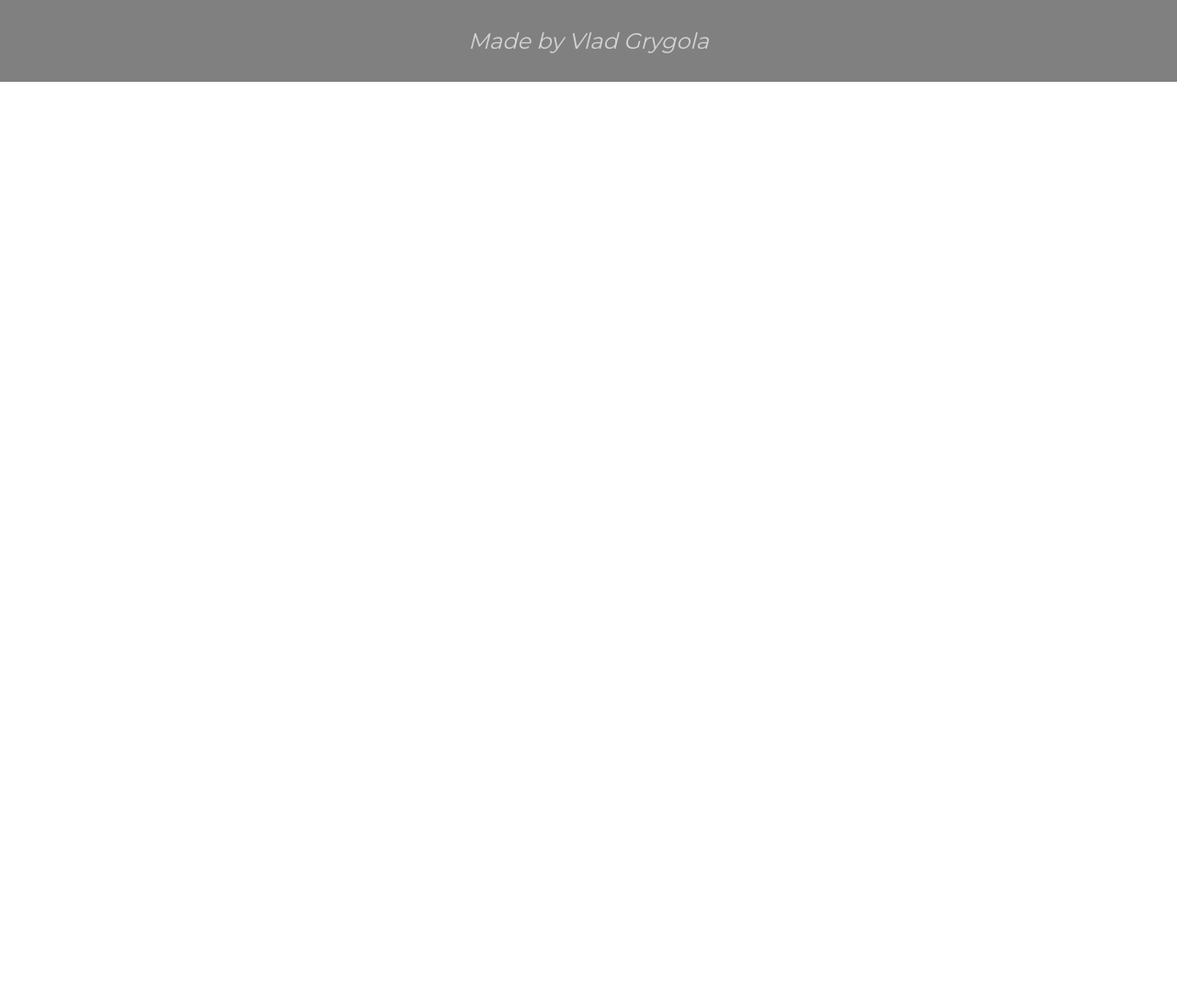
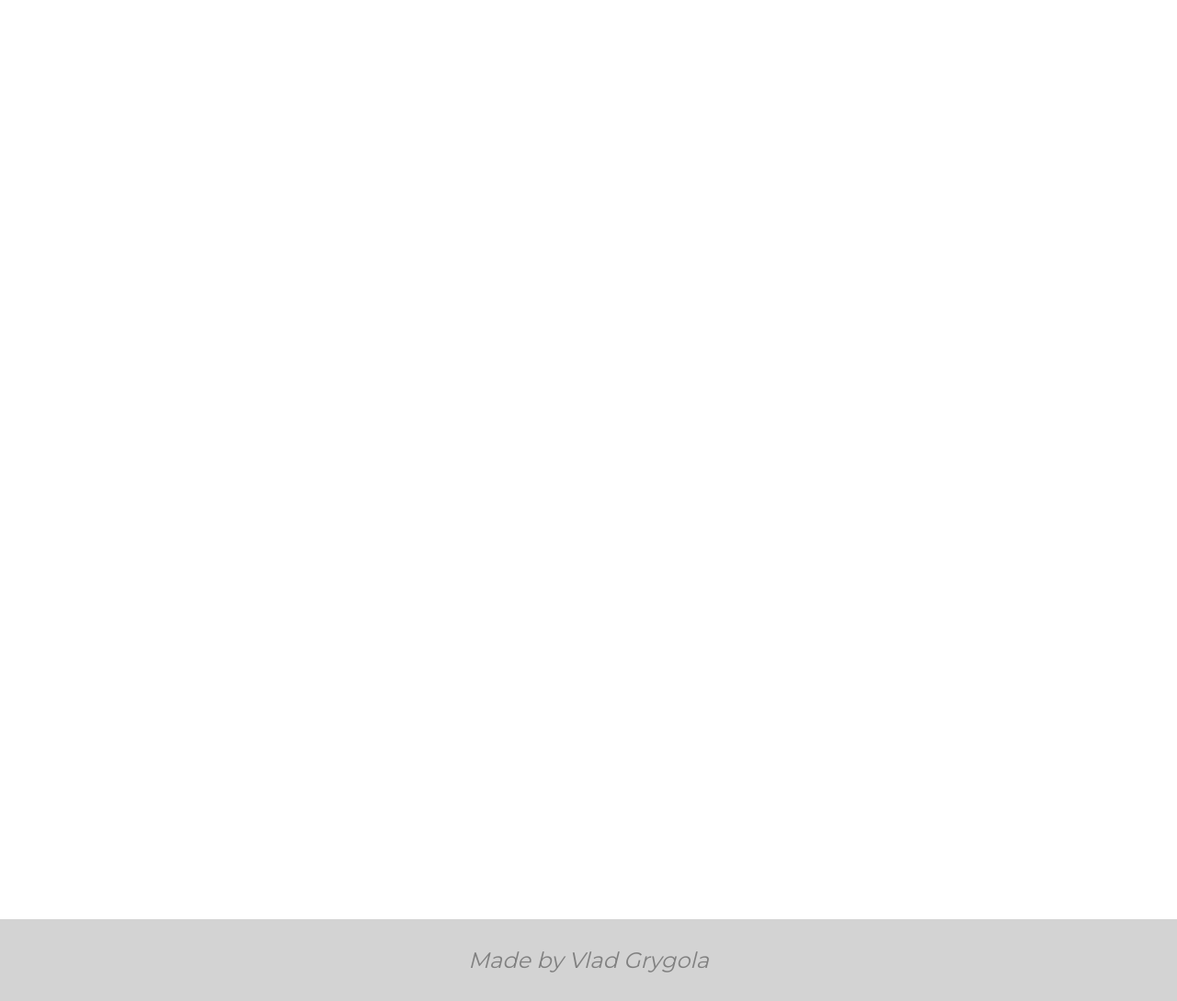
Before and after one commit to VladGrygola/students, a PHP site: page / in a window 1280 px wide. Shown: the whole page at 92% size. Before the commit the page ends 89 px from the top, so only its background shows below. Run offline with PHP 8.4, Linux system fonts and the light colour scheme.

Commit message:
Add 'back' and 'content' blocks
'Back' is background for the 'content'

```diff
--- a/html/localhost/www/css/main.css
+++ b/html/localhost/www/css/main.css
@@ -10,7 +10,19 @@ footer {
 
     font-size: 0.75em;
     font-style: italic;
-    color: lightgray;
+    color: gray;
 
-    background-color: gray;
+    background-color: lightgray;
 }
+#back {
+    width: 100%;
+    position: relative;
+    background-color: white;
+}
+#content {
+    width: 960px;
+	height:  1000px;
+    margin: 0 auto;
+
+    background-color: white;
+}
--- a/html/localhost/www/index.php
+++ b/html/localhost/www/index.php
@@ -7,6 +7,10 @@
     <link rel="stylesheet" type="text/css" href="css/main.css" />
 </head>
 <body>
+    <div id = "back">
+        <div id = "content">
+        </div>
+    </div>
     <footer>
         Made by Vlad Grygola
     </footer>
```
